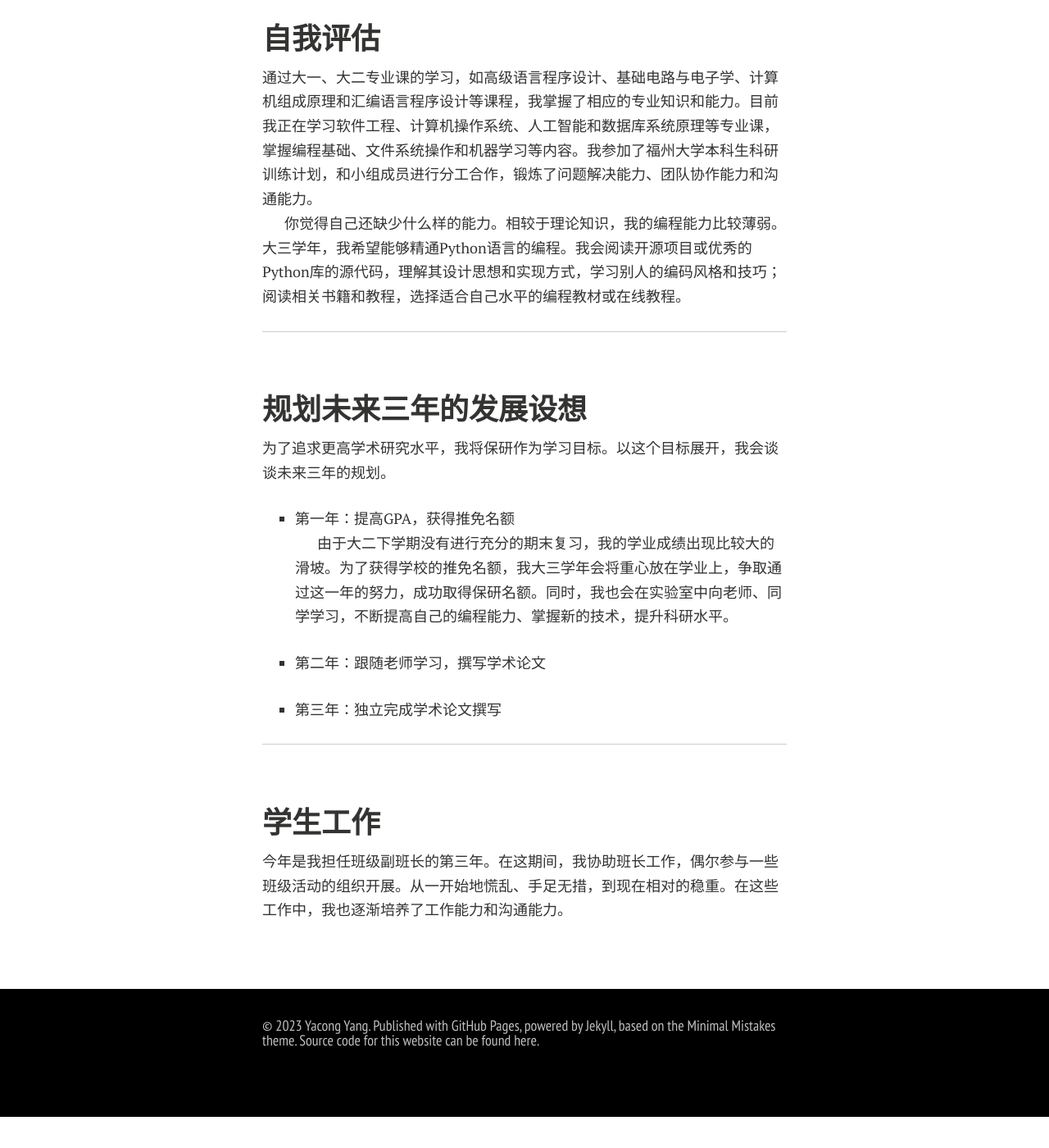
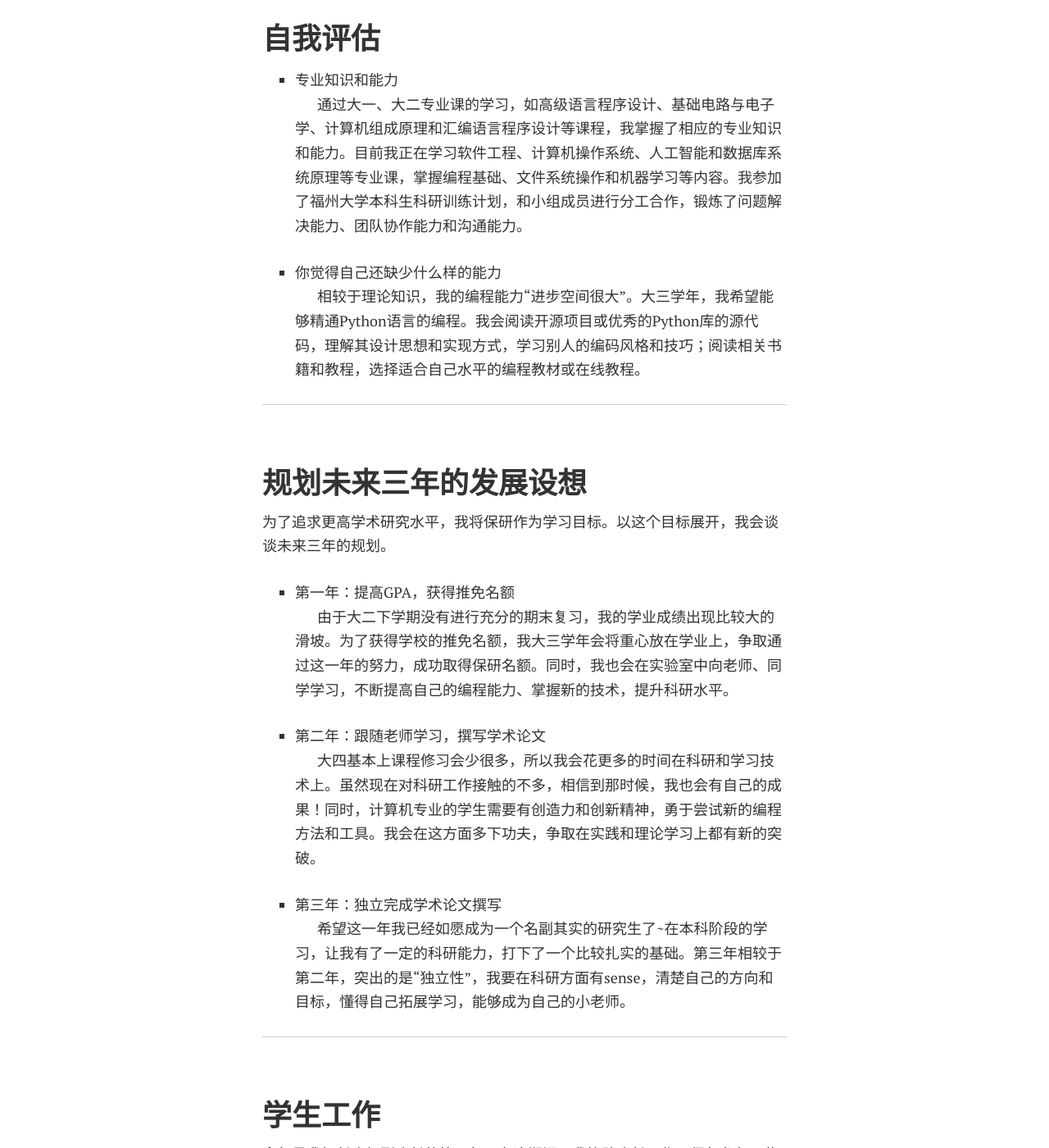
Before and after one commit to yyc220/yyc220.github.io, a Jekyll site: the page built from index.md, in a window 1280 px wide and 1400 px high, scrolled down 756 px. Shown: the whole window at 82% size. Built offline with Jekyll 4.4.1, drawn with Linux system fonts in a browser that asks for light colours; nearby versions of some CDN libraries; comment, search, counter and statistics services are not loaded; a style sheet for code colours, icons or effects is not loaded; our own code applies the rules of GitHub Pages for plain Markdown files; before the commit the page ends 2118 px from its top, so only the background shows below that.

Commit message:
Update index.md

```diff
--- a/index.md
+++ b/index.md
@@ -3,6 +3,8 @@ layout: page
 ---
 
 # 关于我
+
+
 
 欢迎来到我的极简风个人主页~
 
@@ -17,6 +19,8 @@ layout: page
 - 推荐系统
 - 人工智能
 
+
+
 通过对专业课程和其他方面的学习，我对推荐系统领域有比较浓厚的兴趣。推荐系统的应用在生活中随处可见，购物平台会根据消费者的消费行为和兴趣偏好等推荐产品；视频流媒体会根据用户的观看历史推荐新的电影和剧集。这些应用极大便利了我们的生活，因此，我希望未来能够从事和推荐系统相关的工作。
 
 为了在本科阶段提升自己的学习能力和科研能力，我加入了学校优秀教师檀彦超老师的实验室。在那里，我开始真正踏入推荐系统领域的学习。
@@ -27,9 +31,13 @@ layout: page
 
 ## 自我评估
 
-通过大一、大二专业课的学习，如高级语言程序设计、基础电路与电子学、计算机组成原理和汇编语言程序设计等课程，我掌握了相应的专业知识和能力。目前我正在学习软件工程、计算机操作系统、人工智能和数据库系统原理等专业课，掌握编程基础、文件系统操作和机器学习等内容。我参加了福州大学本科生科研训练计划，和小组成员进行分工合作，锻炼了问题解决能力、团队协作能力和沟通能力。
+- 专业知识和能力
 
-你觉得自己还缺少什么样的能力。相较于理论知识，我的编程能力比较薄弱。大三学年，我希望能够精通Python语言的编程。我会阅读开源项目或优秀的Python库的源代码，理解其设计思想和实现方式，学习别人的编码风格和技巧；阅读相关书籍和教程，选择适合自己水平的编程教材或在线教程。
+  通过大一、大二专业课的学习，如高级语言程序设计、基础电路与电子学、计算机组成原理和汇编语言程序设计等课程，我掌握了相应的专业知识和能力。目前我正在学习软件工程、计算机操作系统、人工智能和数据库系统原理等专业课，掌握编程基础、文件系统操作和机器学习等内容。我参加了福州大学本科生科研训练计划，和小组成员进行分工合作，锻炼了问题解决能力、团队协作能力和沟通能力。
+
+- 你觉得自己还缺少什么样的能力
+
+  相较于理论知识，我的编程能力“进步空间很大”。大三学年，我希望能够精通Python语言的编程。我会阅读开源项目或优秀的Python库的源代码，理解其设计思想和实现方式，学习别人的编码风格和技巧；阅读相关书籍和教程，选择适合自己水平的编程教材或在线教程。
 
 ------
 
@@ -45,9 +53,11 @@ layout: page
 
 - 第二年：跟随老师学习，撰写学术论文
 
-
+  大四基本上课程修习会少很多，所以我会花更多的时间在科研和学习技术上。虽然现在对科研工作接触的不多，相信到那时候，我也会有自己的成果！同时，计算机专业的学生需要有创造力和创新精神，勇于尝试新的编程方法和工具。我会在这方面多下功夫，争取在实践和理论学习上都有新的突破。
 
 - 第三年：独立完成学术论文撰写
+
+  希望这一年我已经如愿成为一个名副其实的研究生了~在本科阶段的学习，让我有了一定的科研能力，打下了一个比较扎实的基础。第三年相较于第二年，突出的是“独立性”，我要在科研方面有sense，清楚自己的方向和目标，懂得自己拓展学习，能够成为自己的小老师。
 
 ------
 
```
